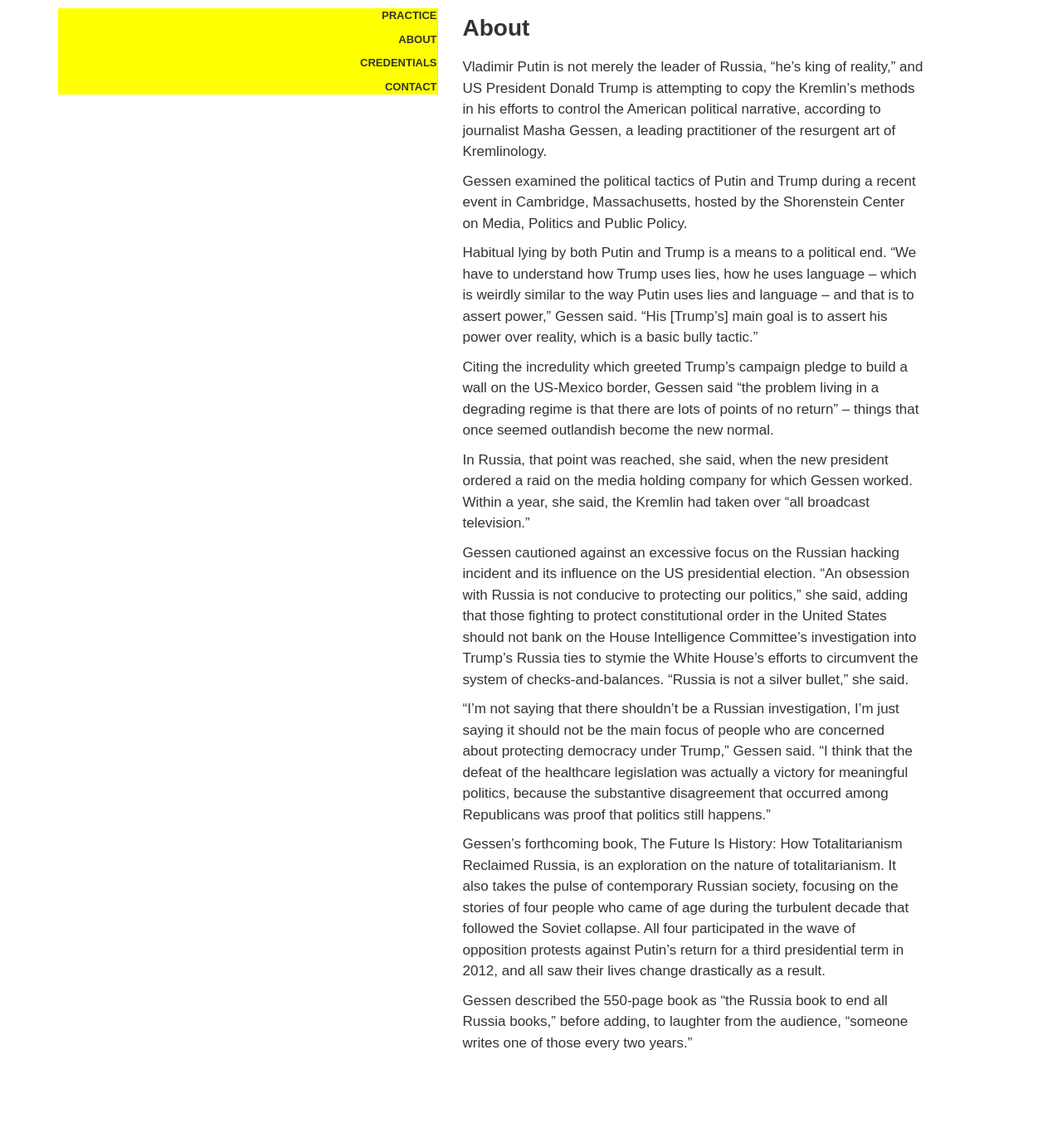
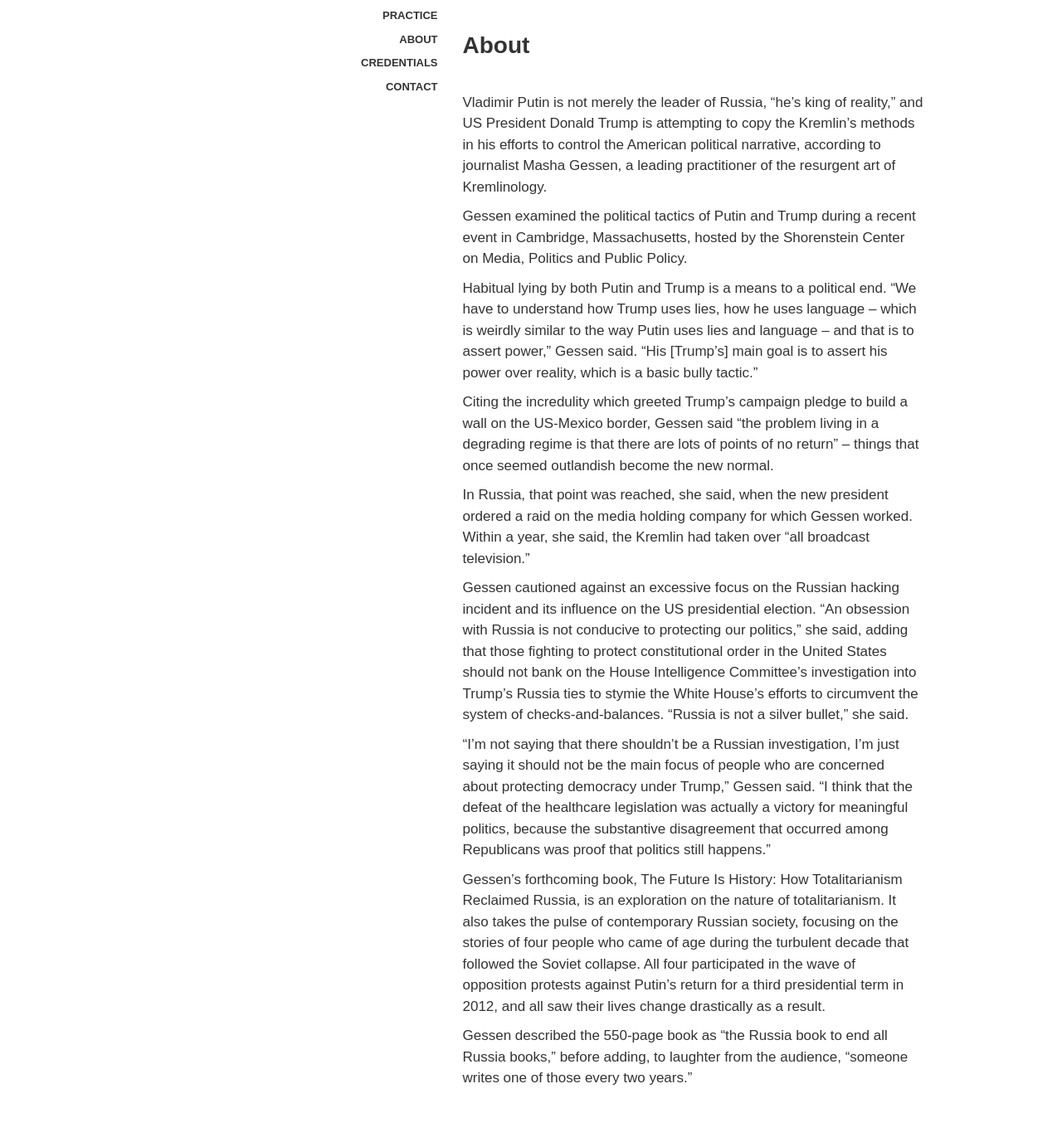
Before and after one commit to carolineportugal/michaelmrizekmd, a Jekyll site: the page built from about/index.html, in a window 1280 px wide. Shown: the whole page at 83% size. Built offline with Jekyll 4.4.1, drawn with Linux system fonts in a browser that asks for light colours; nearby versions of some CDN libraries; before the commit the page ends 1280 px from its top, so only the background shows below that.

Commit message:
building more nav

```diff
--- a/_sass/_nav.scss
+++ b/_sass/_nav.scss
@@ -1,10 +1,13 @@
 //Navigation
 
 nav{
-  min-height:100%;
-  border-right:1px solid rgba(0,0,0,0.05);
-  background:yellow;
-  min-height:100%;
+  position:relative;
+  display: flex;
+  justify-content: flex-end;
+}
+
+.nav-content{
+  position:fixed;
 }
 
 ul{
@@ -12,9 +15,7 @@
   @include gitan-semibold();
   text-transform: uppercase;
   font-size: 13px;
-  // position:fixed;
   text-align:right;
-
 
   li{
     margin:1rem 0;
--- a/_sass/_typography.scss
+++ b/_sass/_typography.scss
@@ -69,6 +69,8 @@
 
 h1{
   @include gitan-bold();
+  margin-bottom:4rem;
+  margin-top:0;
 }
 
 h4{
--- a/about/index.html
+++ b/about/index.html
@@ -9,12 +9,14 @@
 
         <div class="col-sm-5">
             <nav>
+                <div class="nav-content">
                     <ul>
                         <li>Practice</li>
                         <li>About</li>
                         <li>Credentials</li>
                         <li>Contact</li>
                     </ul>
+                </div>
             </nav>
         </div>
 
--- a/css/main.scss
+++ b/css/main.scss
@@ -21,3 +21,7 @@
   @include gitan-regular();
   min-height:100%;
 }
+
+section{
+  padding:4rem 0 6rem 0;
+}
```
Also changed, not shown: 2 other files. Lines whose indentation alone changed are shown as unchanged.
